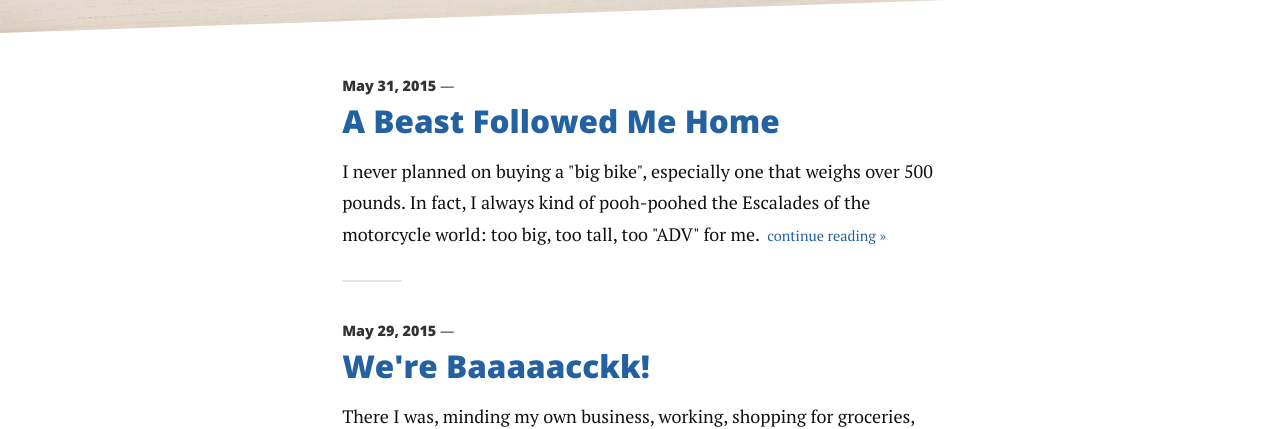
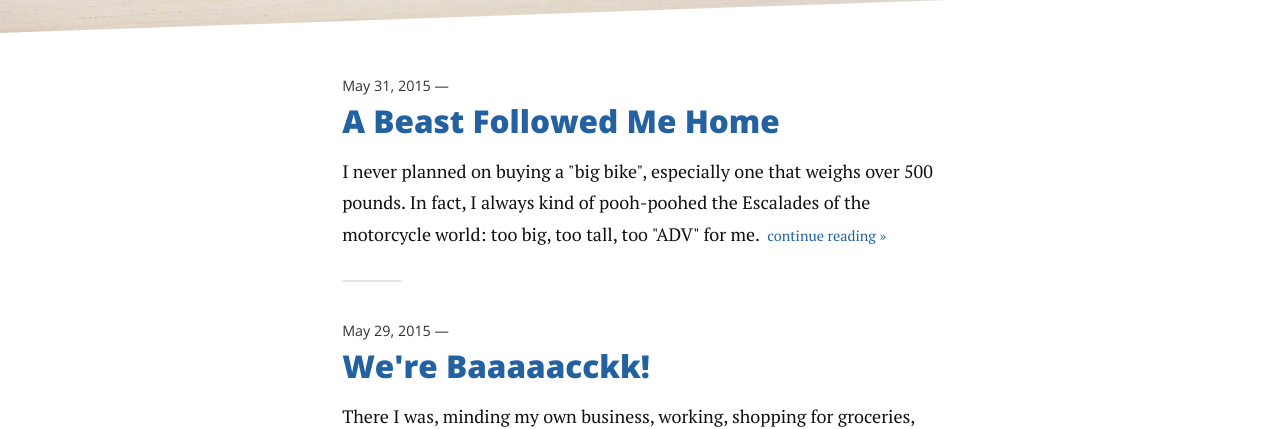
Before and after one commit to boltynet/boltynet.github.io, a Jekyll site: the page built from index.html, in a window 1280 px wide. Shown: the part 201-630 px from the top of the page. Built offline with Jekyll 4.4.1, drawn with Linux system fonts in a browser that asks for light colours; nearby versions of some CDN libraries; Markdown is read by kramdown in place of the engine named in the settings; the list of posts is cut into pages by our own code; comment, search, counter and statistics services are not loaded.

Commit message:
Remove strong style from post date on index page

```diff
--- a/index.html
+++ b/index.html
@@ -6,7 +6,7 @@ layout: default
   <ul class="posts noList">
     {% for post in paginator.posts %}
       <li>
-      <span class="date"><strong>{{ post.date | date: '%B %d, %Y' }}</strong> &mdash; <a href="{{ post.url }}#disqus_thread" data-disqus-identifier="{{post.url}}"></a></span>
+      <span class="date">{{ post.date | date: '%B %d, %Y' }} &mdash; <a href="{{ post.url }}#disqus_thread" data-disqus-identifier="{{post.url}}"></a></span>
         <h3><a class="post-link" href="{{ post.url | prepend: site.baseurl }}">{{ post.title }}</a></h3>
         <p class="description">{% if post.description %}{{ post.description | strip_html | strip_newlines | truncate: 250 }}{% else %}{{ post.content | strip_html | strip_newlines | truncate: 250 }}{% endif %}<span class="readmore"><a href="{{ post.url | prepend: site.baseurl }}">continue reading &raquo;</a></span></p>
       </li>
```
